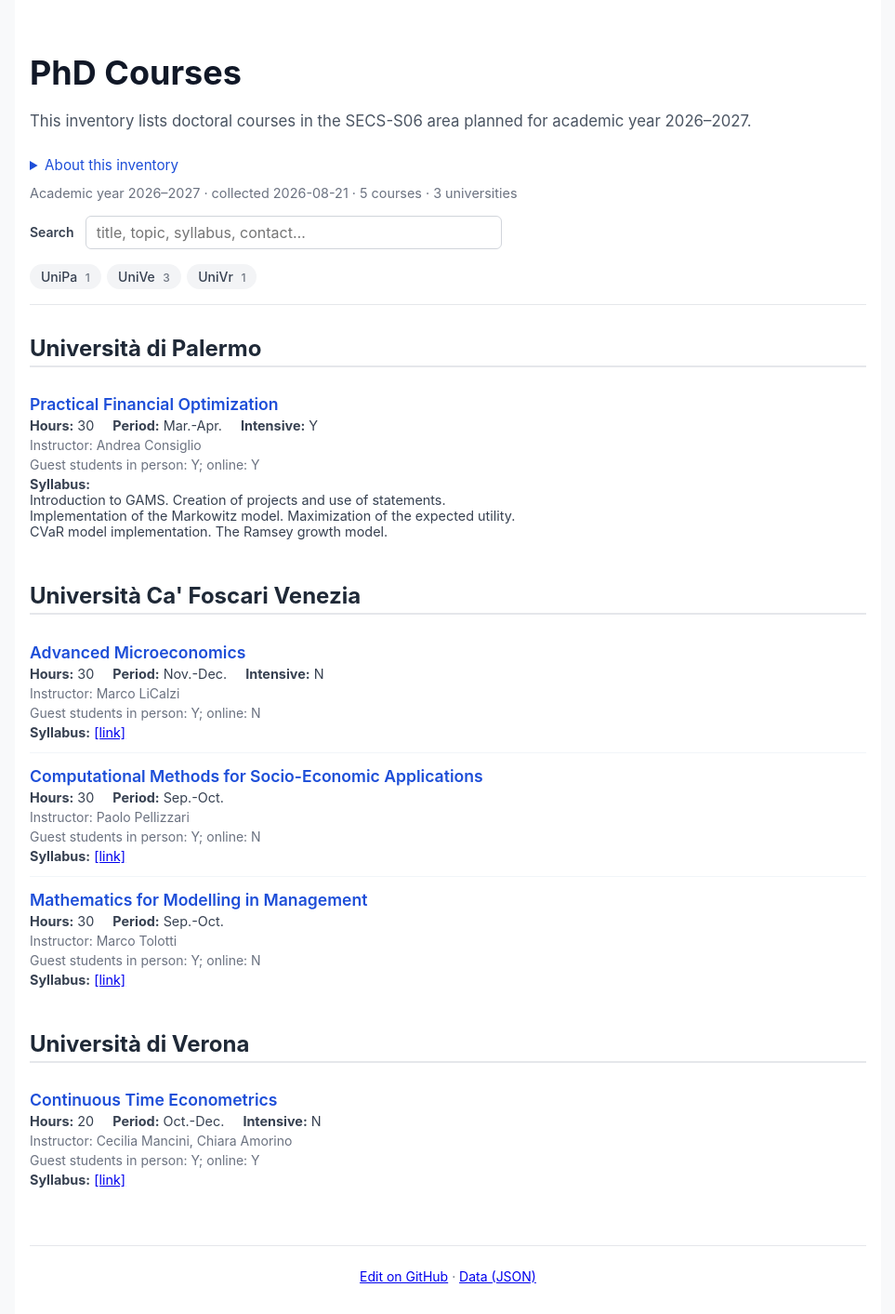
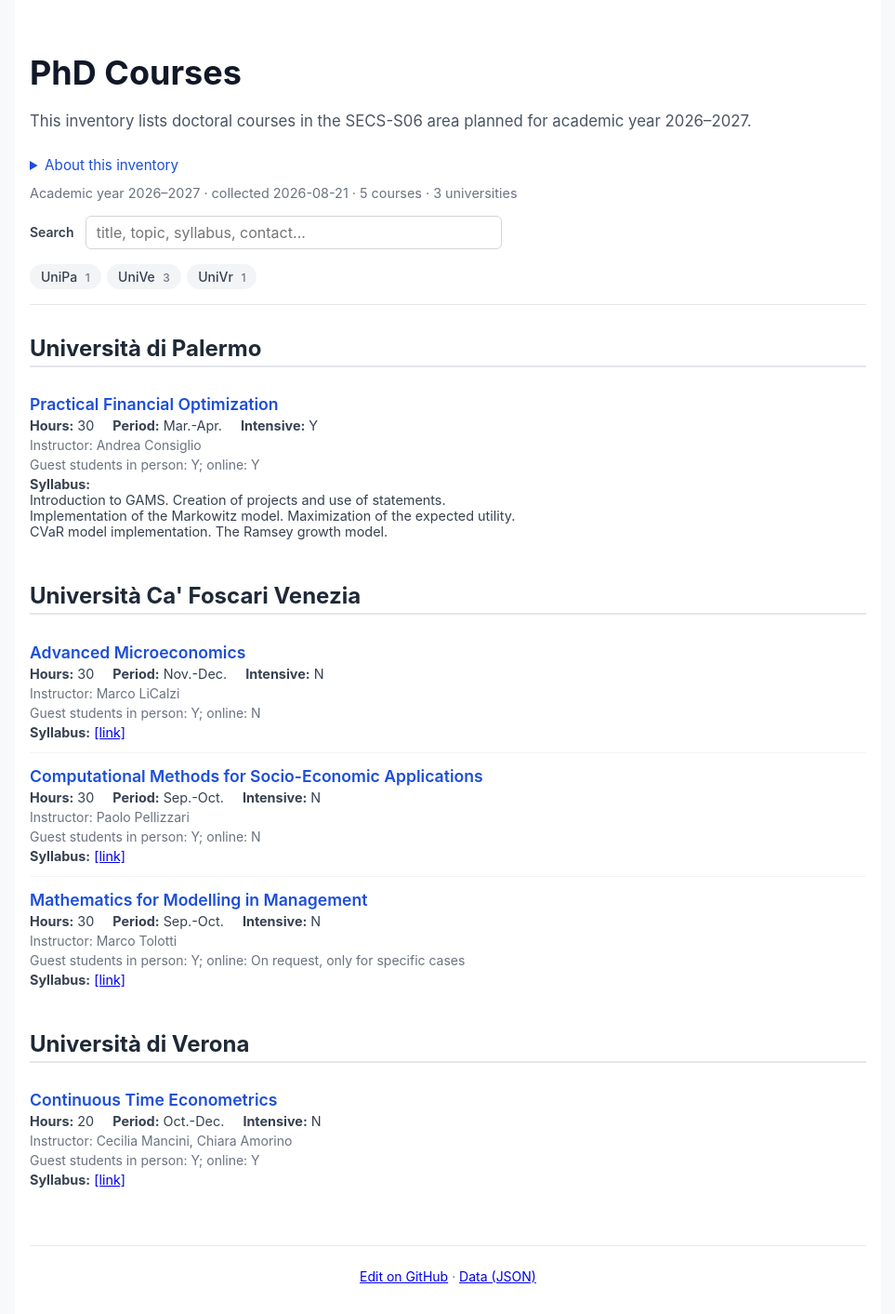
Before and after one commit to mlicalzi/phd_courses, a Jekyll site: the page built from index.html, in a window 1280 px wide. Shown: the whole page at 93% size, without its empty margins (158-1121 px from the left). Built offline with Jekyll 4.4.1, drawn with Linux system fonts in a browser that asks for light colours.

Commit message:
Update course format values in courses.yml

```diff
--- a/_data/courses.yml
+++ b/_data/courses.yml
@@ -29,9 +29,9 @@
   url:
   hours: 30
   period: "Mar.-Apr."
-  intensive: "Y"
-  in_person: "Y"
-  online: "Y"
+  intensive: Y
+  in_person: Y
+  online: Y
   syllabus: Introduction to GAMS. Creation of projects and use of statements. |
     Implementation of the Markowitz model. Maximization of the expected utility. |
     CVaR model implementation. The Ramsey growth model.
@@ -44,9 +44,9 @@
   url: https://www.unive.it/data/course/585612
   hours: 30
   period: "Nov.-Dec."
-  intensive: "N"
-  in_person: "Y"
-  online: "N"
+  intensive: N
+  in_person: Y
+  online: N
   syllabus: https://www.unive.it/data/course/585612/programma
 
 - id: UniVe
@@ -57,9 +57,9 @@
   url: https://www.unive.it/data/course/585614
   hours: 30
   period: "Sep.-Oct."
-  intensive:
-  in_person: "Y"
-  online: "N"
+  intensive: N
+  in_person: Y
+  online: N
   syllabus: https://www.unive.it/data/course/585614/programma
 
 - id: UniVe
@@ -67,13 +67,13 @@
   program: PhD in Management
   title: Mathematics for Modelling in Management
   instructor: Marco Tolotti
-  url: https://www.unive.it/data/course/585614
+  url: https://www.unive.it/data/course/746810
   hours: 30
   period: "Sep.-Oct."
-  intensive:
-  in_person: "Y"
-  online: "N"
-  syllabus: https://www.unive.it/data/course/585614/programma
+  intensive: N
+  in_person: Y
+  online: On request, only for specific cases
+  syllabus: https://www.unive.it/data/course/746810/programma
 
 - id: UniVr
   university: Università di Verona
@@ -83,7 +83,7 @@
   url: https://www.corsi.univr.it/?ent=cs&id=1008&menu=studiare&tab=insegnamenti&codiceCs=DR-EF226&codins=dt001089&aa=2026/2027&lang=en
   hours: 20
   period: "Oct.-Dec."
-  intensive: "N"
-  in_person: "Y"
-  online: "Y"
+  intensive: N
+  in_person: Y
+  online: Y
   syllabus: https://www.corsi.univr.it/?ent=cs&id=1008&menu=studiare&tab=insegnamenti&codiceCs=DR-EF226&codins=dt001089&aa=2026/2027&lang=en
```
